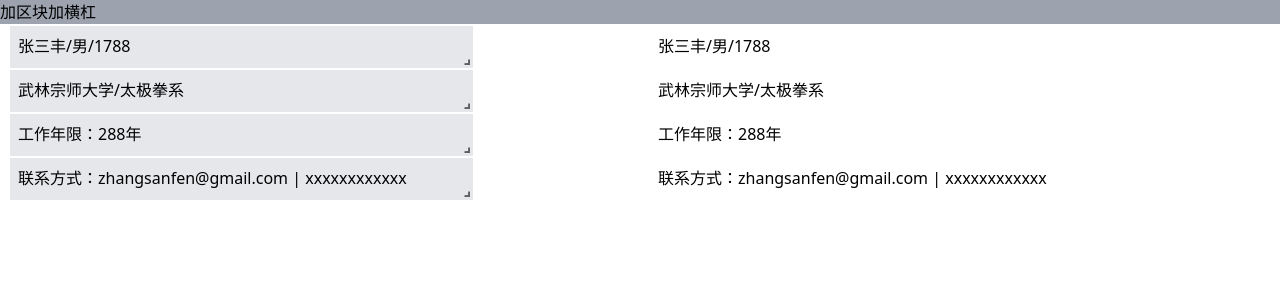
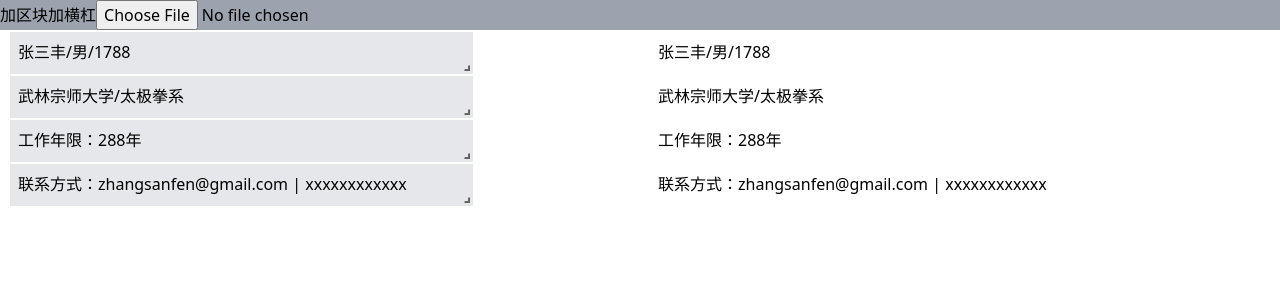
Before and after one commit to MasonEast/cool-resume, a React (Create React App) app: page / in a window 1280 px wide. Shown: the top 300 px of the page. Built offline with nearby package versions, Linux system fonts and the light colour scheme.

Commit message:
feat: 头像上传

```diff
--- a/src/page/home/index.tsx
+++ b/src/page/home/index.tsx
@@ -17,6 +17,8 @@ const BLOCKDATA = {
   d: "联系方式：zhangsanfen@gmail.com | xxxxxxxxxxxx",
 };
 
+const AVATAR = "avatar";
+
 function App() {
   const [layouts, setLayouts] = useState<Layout[]>(LAYOUT);
   const [blockData, setBlockData] =
@@ -29,13 +31,33 @@ function App() {
     ]);
   };
 
-  const handleClick2 = () => {
+  const handleAddDvider = () => {
     const key = String(layouts.length);
     setLayouts([...layouts, { i: key, x: 0, y: 0, w: 6, h: 1 }]);
     setBlockData({
       ...blockData,
       [key]: <p style={{ backgroundColor: "black", height: "100%" }} />,
     });
+  };
+
+  const handleUploadPicture = () => {
+    var reads = new FileReader();
+    const input = document.getElementById("uploadImage") as HTMLInputElement;
+    const f = input.files?.[0] as File;
+
+    reads.readAsDataURL(f);
+    reads.onload = function (e) {
+      if (!blockData[AVATAR]) {
+        setLayouts([...layouts, { i: AVATAR, x: 0, y: 0, w: 2, h: 6 }]);
+      }
+
+      setBlockData({
+        ...blockData,
+        [AVATAR]: (
+          <img className="h-full" src={e.target?.result as string} alt="" />
+        ),
+      });
+    };
   };
 
   const handleLayoutChange = (layout: Layout[]) => {
@@ -48,6 +70,7 @@ function App() {
     e: React.FocusEvent<HTMLParagraphElement>
   ) => {
     const node = e.target as HTMLElement;
+    if (key === AVATAR) return;
     setBlockData({
       ...blockData,
       [key]: node.innerText,
@@ -58,7 +81,15 @@ function App() {
     <div className="App">
       <header className="bg-gray-400">
         <button onClick={handleClick}>加区块</button>
-        <button onClick={handleClick2}>加横杠</button>
+        <button onClick={handleAddDvider}>加横杠</button>
+        <button>
+          <input
+            accept="image/*"
+            id="uploadImage"
+            onChange={handleUploadPicture}
+            type="file"
+          />
+        </button>
       </header>
       <div className="flex justify-between">
         {/* 用来编辑 */}
@@ -81,7 +112,6 @@ function App() {
             </div>
           ))}
         </ResponsiveGridLayout>
-        {/* <div className="w-6/12" style={{ position: "relative" }}> */}
         {/* 用来展示 */}
         <ResponsiveGridLayout
           className="layout w-6/12"
@@ -99,7 +129,6 @@ function App() {
         </ResponsiveGridLayout>
       </div>
     </div>
-    // </div>
   );
 }
 
```
